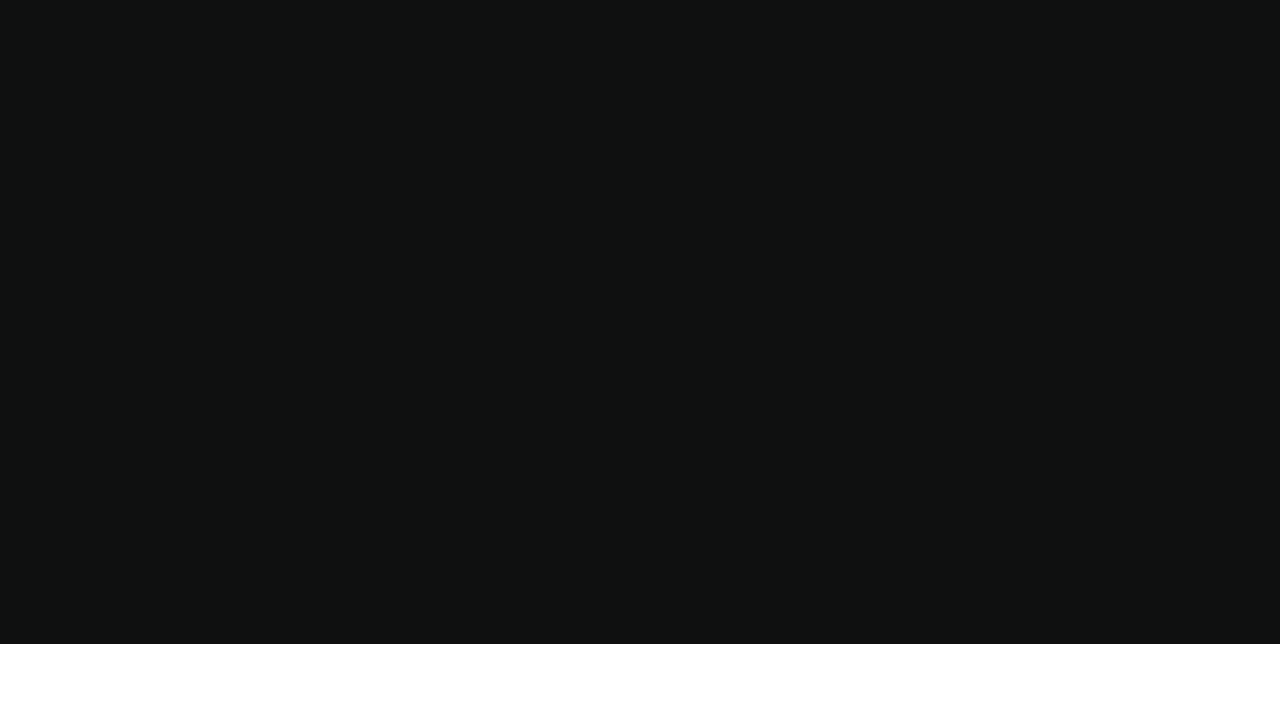
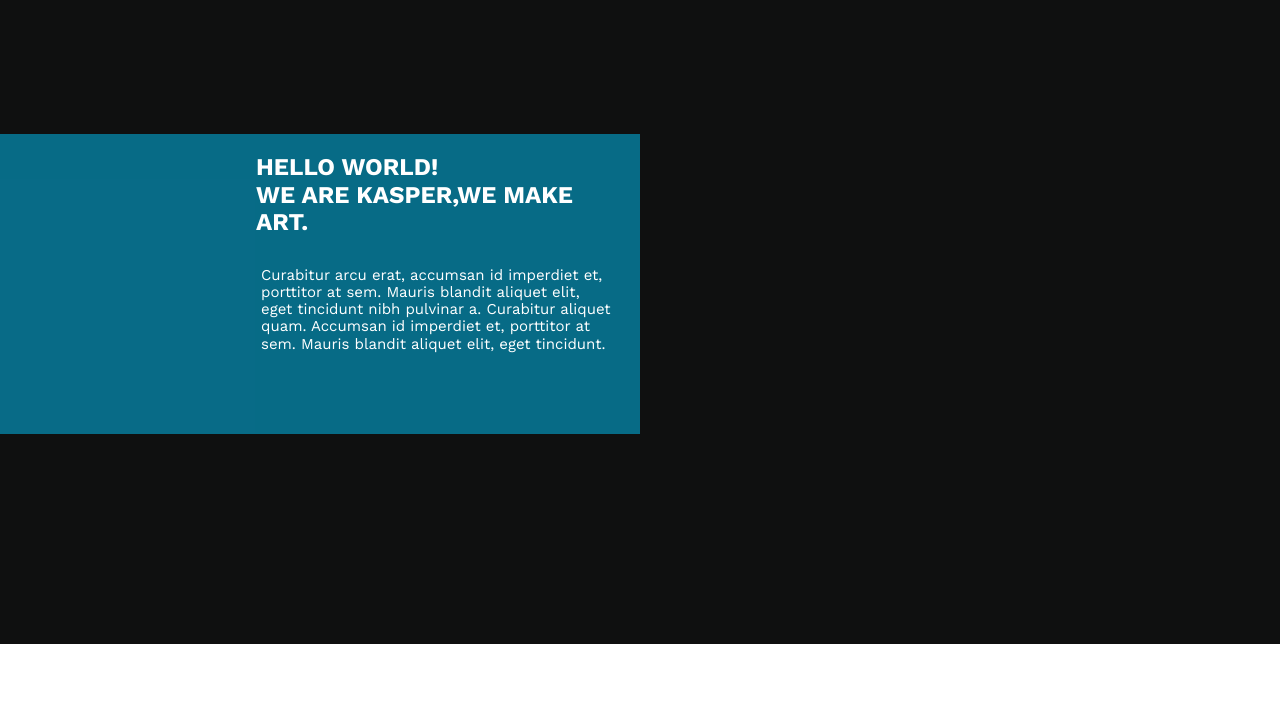
Before and after one commit to saeedmhmoud100/Landing-Page_-_HTML5_-_CSS3_-_, a plain HTML site: page index.html in a window 1280 px wide. Shown: the part 76-800 px from the top of the page. Drawn offline with nearby package versions, Linux system fonts and the light colour scheme.

Commit message:
craeted landing page

```diff
--- a/css/index.css
+++ b/css/index.css
@@ -72,6 +72,7 @@ header{
     background-image: url('../images/header_1.jpg');
     height: 720px;
     position: relative;
+    z-index: 1;
 }
 
 header .overlay{
@@ -81,7 +82,8 @@ header .overlay{
     top: 50%;
     left: 50%;
     transform: translate(-50%, -50%);
-    background-color: rgb(0,0,0,50%)
+    background-color: rgb(0,0,0,50%);
+    z-index: -2;
 }
 
 header .container{
@@ -98,6 +100,10 @@ header .container .logo img{
 	height:60px;
 	padding:7px 100px 10px 0px;
 
+}
+
+header .container .nav_top{
+    z-index: 3;
 }
 
 header .container .nav_top label > i:first-of-type{
@@ -145,6 +151,10 @@ header .container ul li a{
 
 header .container ul li:hover a{
     color: var(--text-color);
+}
+
+header .container .search{
+    z-index: 2;
 }
 
 header .container .search i.fa-magnifying-glass{
@@ -227,6 +237,11 @@ header .container #search_icon_nav:checked +.lg{
     height: 0px;
 }
 
+header .container #search_icon_nav:not(:checked) +.lg{
+    background-color: var(--main-bg-color);
+
+}
+
 header .container .lg ul{
     flex-direction: column;
     margin-top: 25px;
@@ -286,4 +301,50 @@ header .container .search i.fa-magnifying-glass::after{
 
 }
 
+
+
+/* start landing */
+
+
+header .landing{
+    color: white;
+    position: absolute;
+    top: 50%;
+    left: 0;
+    transform: translateY(-50%);
+    background-color: #00c5fc80;
+    height: 300px;
+    width: 50%;
+    z-index: -2;
+}
+
+header .landing .text{
+    margin-left: auto;
+    color: white;
+    width: 60%;
+    margin-right: 20px;
+    padding-left: 20px;
+}
+
+header .landing .text p{
+    color: white;
+}
+
+@media (max-width:900px) {
+header .landing .text{
+    width: 100%;
+}
+}
+
+@media (max-width:563px) {
+header .landing .text h2{
+    font-size: 20px;
+}
+
+header .landing .text p{
+    font-size: 10px;
+}
+
+}
+
 /* End Header  */
--- a/index.html
+++ b/index.html
@@ -47,7 +47,19 @@
         <!-- nav sm screen  -->
 
         </div>
-
+        <div class="landing">
+            <div class="text">
+                <h2>
+                    HELLO WORLD! <br>
+                    WE ARE KASPER,WE MAKE ART.
+                </h2>
+                <p>
+                    Curabitur arcu erat, accumsan id imperdiet et, porttitor at sem. Mauris blandit aliquet elit,
+                    eget tincidunt nibh pulvinar a. Curabitur aliquet quam. Accumsan id imperdiet et, porttitor at
+                    sem. Mauris blandit aliquet elit, eget tincidunt.
+                </p>
+            </div>
+        </div>
     </header>
 
 
```
